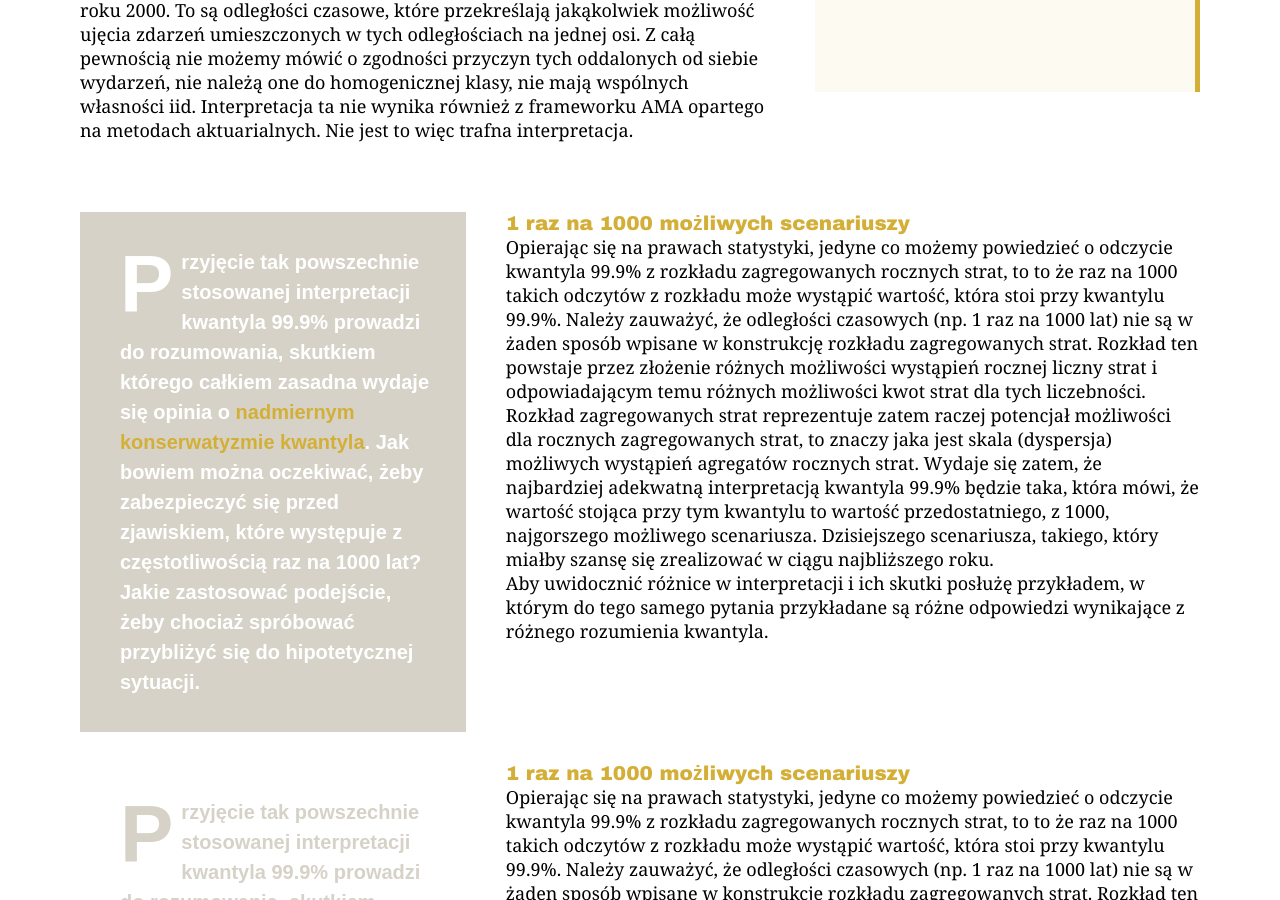
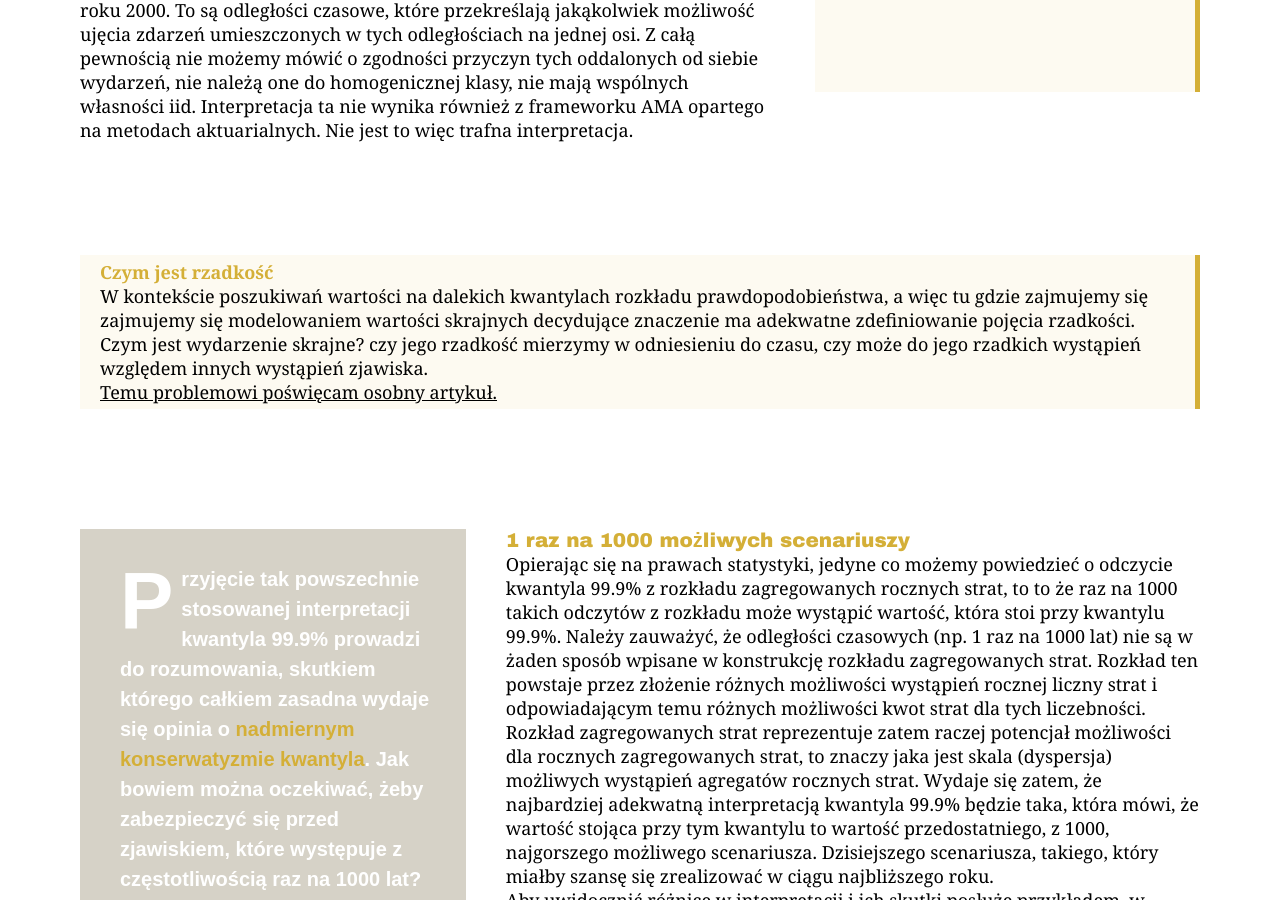
Before and after one commit to MaciejBuczak/risk-research, a Jekyll site: the page built from art-oprisk-kw999_v3_9.md, in a window 1280 px wide and 900 px high, scrolled down 2478 px. Built offline with Jekyll 4.4.1, drawn with Linux system fonts in a browser that asks for light colours.

Commit message:
Update art-oprisk-kw999-layout_v3_9.html

```diff
--- a/_layouts/art-oprisk-kw999-layout_v3_9.html
+++ b/_layouts/art-oprisk-kw999-layout_v3_9.html
@@ -1051,6 +1051,23 @@
 
 
 
+        <!-- ZMIENIONE: O 3.2 w jednym wierszu -->
+        <div class="ryzmod-t31-o32-container" style="display: flex; gap: 20px; margin-bottom: 40px;">
+
+          <!-- Element O 3.2 -->
+          <div class="ryzmod-orange-box" style="width: 100%; background-color: #FDFAF1; margin-top: 43px; margin-bottom: 80px; padding-left: 20px; padding-right: 20px; padding-top: 5px; padding-bottom: 5px; border-right: 5px solid #D4AF37; position: relative;">
+            <h3 style="color: #D4AF37;">Czym jest rzadkość</h3>
+            <p>W kontekście poszukiwań wartości na dalekich kwantylach rozkładu prawdopodobieństwa, a więc tu gdzie zajmujemy się zajmujemy się modelowaniem wartości skrajnych decydujące znaczenie ma adekwatne zdefiniowanie pojęcia rzadkości. Czym jest wydarzenie skrajne? czy jego rzadkość mierzymy w odniesieniu do czasu, czy może do jego rzadkich wystąpień względem innych wystąpień zjawiska.</p>
+          <p><u>Temu problemowi poświęcam osobny artykuł.</u></p>
+          </div>
+        </div>
+
+
+
+
+
+
+
 <!-- NOWE ELEMENTY: O5.1 i T 5.2 -->
 <div class="ryzmod-o51-container" style="gap: 20px;">
   <!-- Lewy element - jednolite szare tło -->
@@ -2107,7 +2124,7 @@
 
   <!-- Tekst po prawej - bez zmian -->
   <div class="ryzmod-t52-text" style="width: 35%;">
-    <h5 style="font-family: Arial Black, Arial, sans-serif; font-size: 20px; font-weight: bold; margin-top: 0; color: #D4AF37;">1 raz na 1000 możliwych scenariuszy</h5>
+    <h5 style="font-family: Arial Black, Arial, sans-serif; font-size: 20px; font-weight: bold; text-align: left; margin-top: 0; color: #D4AF37;">1 raz na 1000 możliwych scenariuszy</h5>
     <p>Opierając się na prawach statystyki, jedyne co możemy powiedzieć o odczycie kwantyla 99.9% z rozkładu zagregowanych rocznych strat, to to że raz na 1000 takich odczytów z rozkładu może wystąpić wartość, która stoi przy kwantylu 99.9%. Należy zauważyć, że odległości czasowych (np. 1 raz na 1000 lat) nie są w żaden sposób wpisane w konstrukcję rozkładu zagregowanych strat. Rozkład ten powstaje przez złożenie różnych możliwości wystąpień rocznej liczny strat i odpowiadającym temu różnych możliwości kwot strat dla tych liczebności. Rozkład zagregowanych strat reprezentuje zatem raczej potencjał możliwości dla rocznych zagregowanych strat.</p>
     <p>Aby uwidocznić różnice w interpretacji i ich skutki posłużę przykładem, w którym do tego samego pytania przykładane są różne odpowiedzi wynikające z różnego rozumienia kwantyla.</p>
   </div>
```
